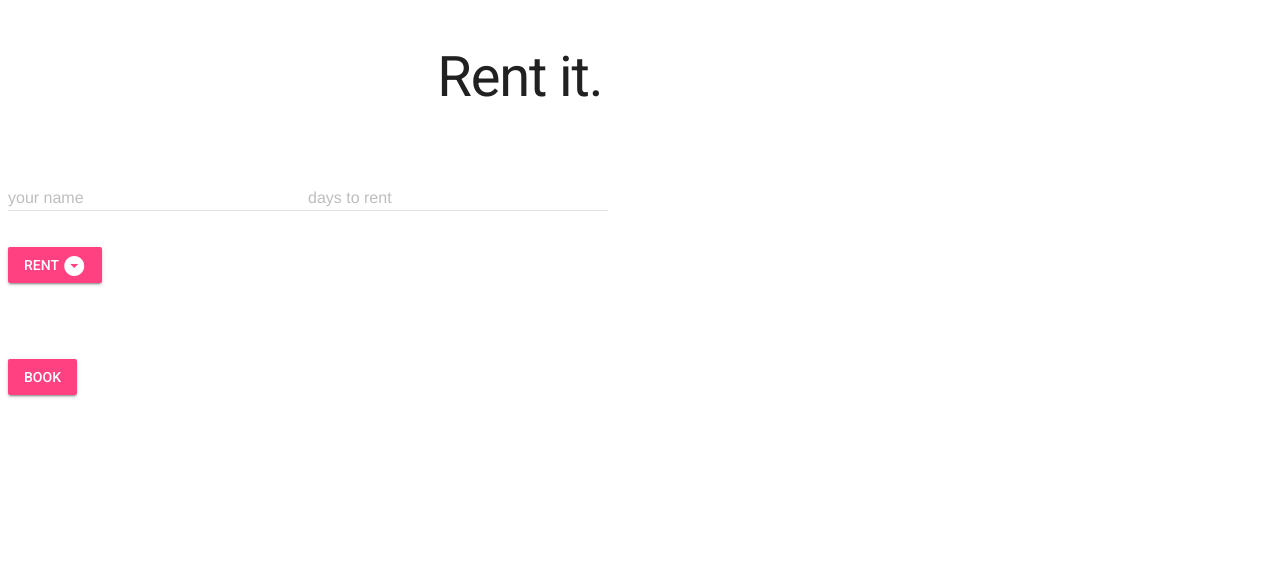
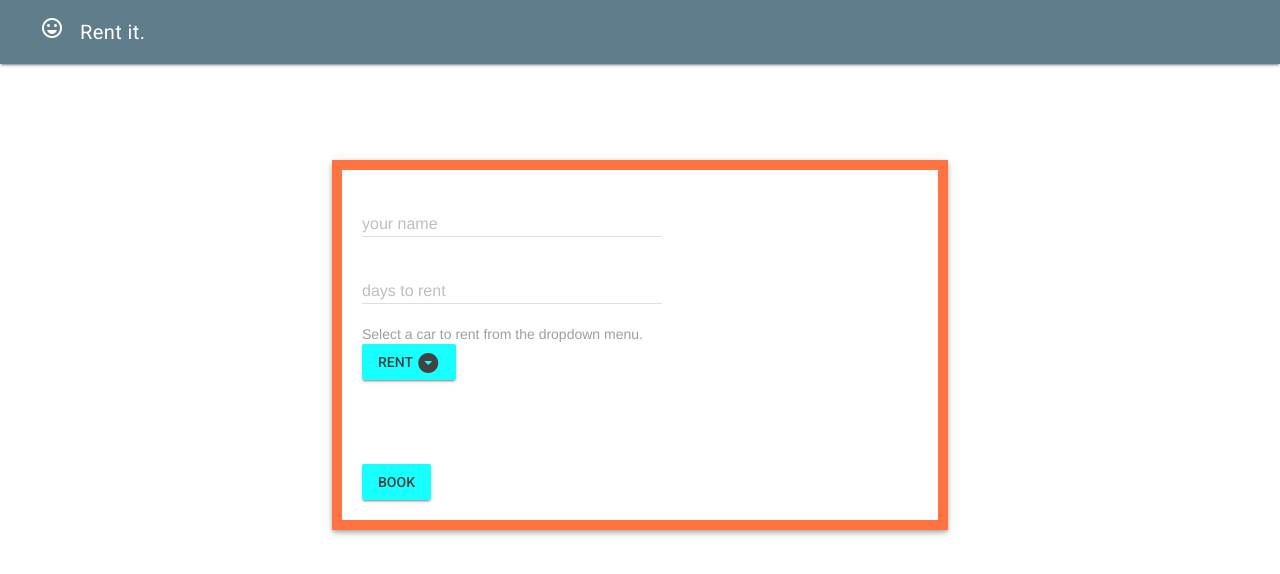
Before and after one commit to cat-turner/class-practice, a plain HTML site: page DOM/rentals/index.html in a window 1280 px wide. Drawn offline with nearby package versions, Linux system fonts and the light colour scheme.

Commit message:
Added better style, simplified js logic

```diff
--- a/DOM/rentals/index.css
+++ b/DOM/rentals/index.css
@@ -18,25 +18,25 @@
 }
 
 .caritems-content {
-    /*display:none;*/
+    padding: 20px 20px 20px 20px;
+
 }
 
 .show {
     display:block;
 }
-/*font awesome*/
 
-/*padding guidelines*/
-/*https://material.io/guidelines/components/lists.html#lists-specs*/
-/*
 
-i {
-    margin-left: 16px;
-    margin-right: 72px;
+.app-main {
+  margin-top: 10vh;
+  flex-shrink: 0;
 }
 
-.mdl-checkbox__input{
-    margin-left: 16px;
-    margin-right:16px;
+.app-content {
+    padding: 20px 20px 20px 20px;
+    box-sizing: border-box;
+    border-width: 10px;
+    border-style: solid;
+    border-color: rgba(255,69,0, .75);
+    margin-bottom: 50vh;
 }
-*/
--- a/DOM/rentals/index.html
+++ b/DOM/rentals/index.html
@@ -6,7 +6,7 @@
     <meta name="viewport" content="width=device-width, initial-scale=1.0">
     <meta http-equiv="X-UA-Compatible" content="ie=edge">
     <link rel="stylesheet" href="https://fonts.googleapis.com/icon?family=Material+Icons">
-    <link rel="stylesheet" href="https://code.getmdl.io/1.3.0/material.indigo-pink.min.css">
+    <link rel="stylesheet" href="https://code.getmdl.io/1.3.0/material.blue_grey-cyan.min.css" />
     <script defer src="https://code.getmdl.io/1.3.0/material.min.js"></script>
     <link rel="stylesheet" href="http://fonts.googleapis.com/css?family=Roboto:300,400,500,700" type="text/css">
     <script src="https://use.fontawesome.com/10795c302c.js"></script>
@@ -14,37 +14,43 @@
     <!--load rentals first, bc index gets values from it-->
     <script src="rentals.js"></script>
     <script src="index.js"></script>
-    <!--<script src="rental.js"></script>-->
-    <title>Document</title>
+
+    <title>Rent it.</title>
 </head>
 
 <body>
+    <div class="mdl-layout mdl-js-layout mdl-layout--fixed-header">
+        <header class="mdl-layout__header">
+            <div class="mdl-layout-icon"><i class="material-icons">sentiment_very_satisfied</i></div>
+            <div class="mdl-layout__header-row">
+                <span class="mdl-layout__title">Rent it.</span>
+            </div>
+        </header>
 
+        <main class="mdl-layout__content app-main">
             <div class="mdl-grid">
-            <div class="mdl-cell mdl-cell--4-col"></div>
-            <div class="mdl-cell mdl-cell--4-col">
-                <h1>Rent it.</h1></div>
-            <div class="mdl-cell mdl-cell--4-col"></div>
-        </div>
-        <form action="#">
-            <div class="mdl-grid">
+                <div class="mdl-cell mdl-cell--3-col mdl-cell--hide-tablet mdl-cell--hide-phone"></div>
+                <div class="mdl-color--white mdl-shadow--4dp content mdl-color-text--grey-800 mdl-cell mdl-cell--6-col app-content">
+
                     <div class="mdl-textfield mdl-js-textfield mdl-textfield--floating-label">
                         <input class="mdl-textfield__input" type="text" id="user" pattern="[A-Z,a-z, ]*">
                         <label class="mdl-textfield__label" for="user">your name</label>
                         <span class="mdl-textfield__error">only letters and spaces</span>
                     </div>
+
                     <div class="mdl-textfield mdl-js-textfield mdl-textfield--floating-label">
                         <input class="mdl-textfield__input" type="text" pattern="-?[0-9]*(\.[0-9]+)?" id="daysrent">
                         <label class="mdl-textfield__label" for="daysrent">days to rent</label>
                         <span class="mdl-textfield__error">only numbers</span>
                     </div>
+                    <div>
+                        <div class="demo-crumbs mdl-color-text--grey-500">
+                            Select a car to rent from the dropdown menu.
                         </div>
-        </form>
-
-        <div class="mdl-grid">
                         <div class="dropdown">
                             <button onclick="showItems()" id="rentalBtn" class="mdl-button mdl-js-button mdl-button--raised mdl-js-ripple-effect mdl-button--accent">
-                Rent <!--<i class="fa fa-chevron-circle-down" aria-hidden="true"></i>-->
+                                Rent
+                                <!--<i class="fa fa-chevron-circle-down" aria-hidden="true"></i>-->
                                 <i class="material-icons">arrow_drop_down_circle</i>
                             </button>
                             <div id="rentDropDown" class="dropdown-content">
@@ -54,20 +60,43 @@
                             </div>
                         </div>
                     </div>
-        <div class="mdl-grid">
+
                     <div id=availableCars class="caritems-content">
                         <ul id="availCarsUL" class="mdl-list">
                             <!-- li items -->
                         </ul>
                     </div>
-        </div>
 
-        <div class="mdl-grid">
                     <button onclick="bookCars()" id="bookBtn" class="mdl-button mdl-js-button mdl-button--raised mdl-js-ripple-effect mdl-button--accent">
                         Book
                     </button>
                 </div>
+            </div>
 
+            <!--footer-->
+            <footer class="mdl-mini-footer">
+                <div class="mdl-mini-footer__left-section">
+                    <div class="mdl-logo">
+                        Rent it.
+                    </div>
+                    <ul class="mdl-mini-footer__link-list">
+                        <li><a href="https://github.com/cat-turner">By Cat Turner</a></li>
+                        <li><a href="https://twitter.com/careerdevs">For Career Devs</a></li>
+                    </ul>
+                </div>
+                <div class="mdl-mini-footer__right-section">
+                    <div>
+                        <button class="mdl-mini-footer__social-btn">
+                            <a href="https://twitter.com/tinyseashells"><i class="fa fa-twitter" aria-hidden="true"></i></a>
+                        </button>
+
+                    </div>
+
+                </div>
+            </footer>
+
+        </main>
+    </div>
 
 </body>
 
```
Also changed, not shown: DOM/rentals/index.js (+25 -27 lines). Lines whose indentation alone changed are shown as unchanged.
